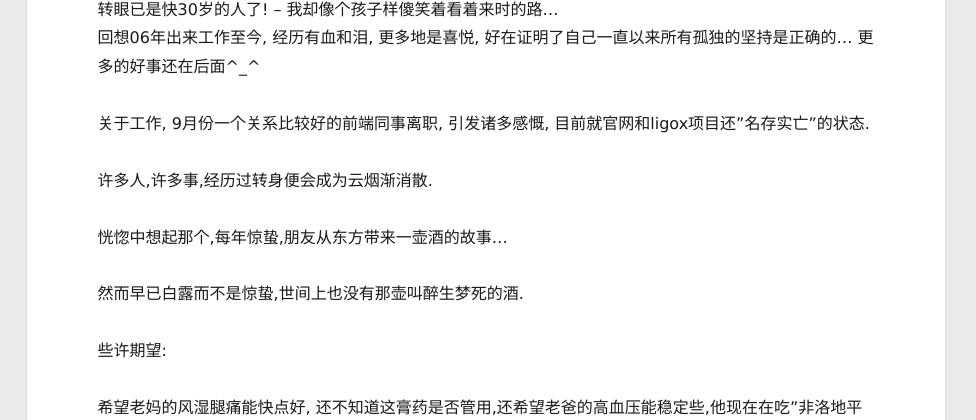
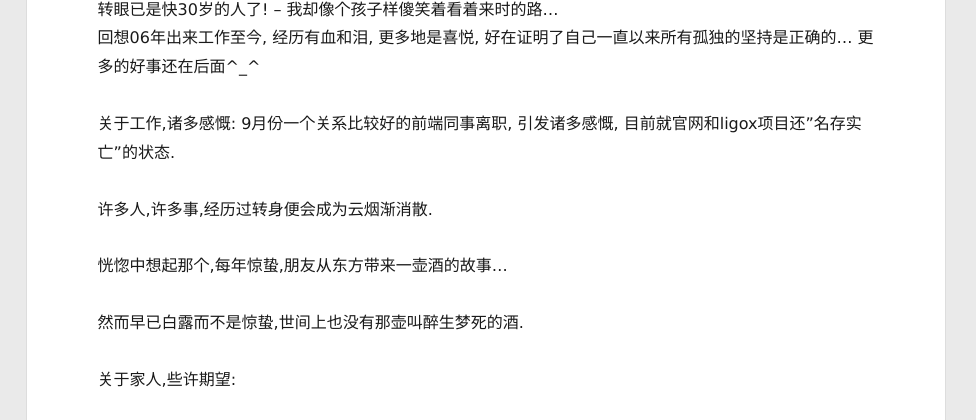
Before and after one commit to liduanwei/liduanwei.github.io, a plain HTML site: page 2016/10/11/又一年的生日/index.html in a window 1280 px wide. Shown: the part 249-669 px from the top of the page, 304-1280 px from the left. Drawn offline with Linux system fonts and the light colour scheme; a script that the page names is missing.

Commit message:
Site updated: 2016-10-12 01:06:00

```diff
--- a/2016/10/11/又一年的生日/index.html
+++ b/2016/10/11/又一年的生日/index.html
@@ -12,7 +12,7 @@
 <meta property="og:url" content="http://www.liduanwei.com/2016/10/11/又一年的生日/index.html">
 <meta property="og:site_name" content="Welee's blog">
 <meta property="og:description" content="&amp;#x4ECA;&amp;#x5929;&amp;#x662F;&amp;#x4E2A;&amp;#x5E73;&amp;#x6DE1;&amp;#x53C8;&amp;#x7279;&amp;#x6B8A;&amp;#x7684;&amp;#x65E5;&amp;#x5B50;, 28&amp;#x5E74;&amp;#x524D;&amp;#x7684;&amp;#x8FD9;&amp;#x4E00;&amp;#x5929;&amp;#x6211;&amp;#x6765;&amp;#x5230;&amp;#x4E86;&amp;#x8FD9;&amp;#x4E2A;&amp;#x5">
-<meta property="og:updated_time" content="2016-10-11T17:02:42.756Z">
+<meta property="og:updated_time" content="2016-10-11T17:05:54.087Z">
 <meta name="twitter:card" content="summary">
 <meta name="twitter:title" content="又一年的生日">
 <meta name="twitter:description" content="&amp;#x4ECA;&amp;#x5929;&amp;#x662F;&amp;#x4E2A;&amp;#x5E73;&amp;#x6DE1;&amp;#x53C8;&amp;#x7279;&amp;#x6B8A;&amp;#x7684;&amp;#x65E5;&amp;#x5B50;, 28&amp;#x5E74;&amp;#x524D;&amp;#x7684;&amp;#x8FD9;&amp;#x4E00;&amp;#x5929;&amp;#x6211;&amp;#x6765;&amp;#x5230;&amp;#x4E86;&amp;#x8FD9;&amp;#x4E2A;&amp;#x5">
@@ -168,13 +168,14 @@
         <p>&#x4ECA;&#x5929;&#x662F;&#x4E2A;&#x5E73;&#x6DE1;&#x53C8;&#x7279;&#x6B8A;&#x7684;&#x65E5;&#x5B50;, 28&#x5E74;&#x524D;&#x7684;&#x8FD9;&#x4E00;&#x5929;&#x6211;&#x6765;&#x5230;&#x4E86;&#x8FD9;&#x4E2A;&#x591A;&#x5F69;&#x4E16;&#x754C;. </p>
 <p>&#x6BCF;&#x5E74;&#x8FD9;&#x4E2A;&#x65F6;&#x5019;, &#x611F;&#x89C9;&#x8FD9;&#x4E00;&#x5E74;&#x53C8;&#x5FEB;&#x8981;&#x8FC7;&#x53BB;&#x4E86;.</p>
 <p>&#x8F6C;&#x773C;&#x5DF2;&#x662F;&#x5FEB;30&#x5C81;&#x7684;&#x4EBA;&#x4E86;! &#x2013; &#x6211;&#x5374;&#x50CF;&#x4E2A;&#x5B69;&#x5B50;&#x6837;&#x50BB;&#x7B11;&#x7740;&#x770B;&#x7740;&#x6765;&#x65F6;&#x7684;&#x8DEF;&#x2026;<br>&#x56DE;&#x60F3;06&#x5E74;&#x51FA;&#x6765;&#x5DE5;&#x4F5C;&#x81F3;&#x4ECA;, &#x7ECF;&#x5386;&#x6709;&#x8840;&#x548C;&#x6CEA;, &#x66F4;&#x591A;&#x5730;&#x662F;&#x559C;&#x60A6;, &#x597D;&#x5728;&#x8BC1;&#x660E;&#x4E86;&#x81EA;&#x5DF1;&#x4E00;&#x76F4;&#x4EE5;&#x6765;&#x6240;&#x6709;&#x5B64;&#x72EC;&#x7684;&#x575A;&#x6301;&#x662F;&#x6B63;&#x786E;&#x7684;&#x2026; &#x66F4;&#x591A;&#x7684;&#x597D;&#x4E8B;&#x8FD8;&#x5728;&#x540E;&#x9762;^_^</p>
-<p>&#x5173;&#x4E8E;&#x5DE5;&#x4F5C;, 9&#x6708;&#x4EFD;&#x4E00;&#x4E2A;&#x5173;&#x7CFB;&#x6BD4;&#x8F83;&#x597D;&#x7684;&#x524D;&#x7AEF;&#x540C;&#x4E8B;&#x79BB;&#x804C;, &#x5F15;&#x53D1;&#x8BF8;&#x591A;&#x611F;&#x6168;, &#x76EE;&#x524D;&#x5C31;&#x5B98;&#x7F51;&#x548C;ligox&#x9879;&#x76EE;&#x8FD8;&#x201D;&#x540D;&#x5B58;&#x5B9E;&#x4EA1;&#x201D;&#x7684;&#x72B6;&#x6001;. </p>
+<p>&#x5173;&#x4E8E;&#x5DE5;&#x4F5C;,&#x8BF8;&#x591A;&#x611F;&#x6168;:  9&#x6708;&#x4EFD;&#x4E00;&#x4E2A;&#x5173;&#x7CFB;&#x6BD4;&#x8F83;&#x597D;&#x7684;&#x524D;&#x7AEF;&#x540C;&#x4E8B;&#x79BB;&#x804C;, &#x5F15;&#x53D1;&#x8BF8;&#x591A;&#x611F;&#x6168;, &#x76EE;&#x524D;&#x5C31;&#x5B98;&#x7F51;&#x548C;ligox&#x9879;&#x76EE;&#x8FD8;&#x201D;&#x540D;&#x5B58;&#x5B9E;&#x4EA1;&#x201D;&#x7684;&#x72B6;&#x6001;. </p>
 <p>&#x8BB8;&#x591A;&#x4EBA;,&#x8BB8;&#x591A;&#x4E8B;,&#x7ECF;&#x5386;&#x8FC7;&#x8F6C;&#x8EAB;&#x4FBF;&#x4F1A;&#x6210;&#x4E3A;&#x4E91;&#x70DF;&#x6E10;&#x6D88;&#x6563;.</p>
 <p>&#x604D;&#x60DA;&#x4E2D;&#x60F3;&#x8D77;&#x90A3;&#x4E2A;,&#x6BCF;&#x5E74;&#x60CA;&#x86F0;,&#x670B;&#x53CB;&#x4ECE;&#x4E1C;&#x65B9;&#x5E26;&#x6765;&#x4E00;&#x58F6;&#x9152;&#x7684;&#x6545;&#x4E8B;&#x2026;</p>
 <p>&#x7136;&#x800C;&#x65E9;&#x5DF2;&#x767D;&#x9732;&#x800C;&#x4E0D;&#x662F;&#x60CA;&#x86F0;,&#x4E16;&#x95F4;&#x4E0A;&#x4E5F;&#x6CA1;&#x6709;&#x90A3;&#x58F6;&#x53EB;&#x9189;&#x751F;&#x68A6;&#x6B7B;&#x7684;&#x9152;.</p>
-<p>&#x4E9B;&#x8BB8;&#x671F;&#x671B;:</p>
+<p>&#x5173;&#x4E8E;&#x5BB6;&#x4EBA;,&#x4E9B;&#x8BB8;&#x671F;&#x671B;:</p>
 <p>&#x5E0C;&#x671B;&#x8001;&#x5988;&#x7684;&#x98CE;&#x6E7F;&#x817F;&#x75DB;&#x80FD;&#x5FEB;&#x70B9;&#x597D;, &#x8FD8;&#x4E0D;&#x77E5;&#x9053;&#x8FD9;&#x818F;&#x836F;&#x662F;&#x5426;&#x7BA1;&#x7528;,&#x8FD8;&#x5E0C;&#x671B;&#x8001;&#x7238;&#x7684;&#x9AD8;&#x8840;&#x538B;&#x80FD;&#x7A33;&#x5B9A;&#x4E9B;,&#x4ED6;&#x73B0;&#x5728;&#x5728;&#x5403;&#x201D;&#x975E;&#x6D1B;&#x5730;&#x5E73;&#x7F13;&#x91CA;&#x7247;&#x201D;.&#x8FD9;&#x75C5;&#x5F88;&#x53EF;&#x6076;,&#x80FD;&#x8F7B;&#x80FD;&#x91CD;,&#x5173;&#x952E;&#x662F;&#x5F97;&#x63A7;&#x5236;&#x597D;.</p>
 <p>&#x8FD8;&#x6709;, &#x5E0C;&#x671B;&#x5BB6;&#x4EBA;&#x90FD;&#x8EAB;&#x4F53;&#x5065;&#x5EB7;, &#x795D;&#x613F;&#x54E5;&#x5927;&#x59D0;&#x4E8C;&#x59D0;&#x4ED6;&#x4EEC;&#x5BB6;&#x5EAD;&#x5E78;&#x798F;, &#x5C0F;&#x5916;&#x7525;&#x4EEC;&#x548C;&#x5C0F;&#x4F84;&#x5973;&#x840C;&#x5A03;&#x4EEC;&#x90FD;&#x5065;&#x5065;&#x5EB7;&#x5EB7;&#x5FEB;&#x5FEB;&#x957F;&#x5927;. &#x5F53;&#x7136;,&#x5E0C;&#x671B;&#x6211;&#x81EA;&#x5DF1;&#x4E5F;&#x80FD;&#x65E9;&#x70B9;&#x8131;&#x79BB;&#x5355;&#x8EAB;,&#x5E76;&#x7528;&#x5FC3;&#x53BB;&#x7231;&#x7740;&#x90A3;&#x4E2A;&#x540C;&#x6837;&#x7231;&#x7740;&#x6211;&#x7684;&#x5979;.</p>
+<p>&#x5173;&#x4E8E;&#x611F;&#x60C5;,&#x4E00;&#x8A00;&#x96BE;&#x5C3D;:</p>
 <p>&#x4E0D;&#x7ED9;&#x4E0D;&#x559C;&#x6B22;&#x6211;&#x7684;&#x4EBA;&#x5236;&#x9020;&#x538B;&#x529B;,&#x4E0D;&#x8981;&#x6709;&#x4E0D;&#x5FC5;&#x8981;&#x7684;&#x52C9;&#x5F3A;&#x5BF9;&#x8C01;&#x90FD;&#x597D;.</p>
 <p>&#x2014;-&#x81F4;&#x90A3;&#x4E2A;&#x6211;&#x66FE;&#x5F53;&#x505A;&#x4EB2;&#x4EBA;&#x4E00;&#x6837;&#x7231;&#x7740;&#x771F;&#x5FC3;&#x559C;&#x6B22;&#x8FC7;&#x7684;&#x5973;&#x5B69;</p>
 
```
Also changed, not shown: index.html (+3 -2 lines).
